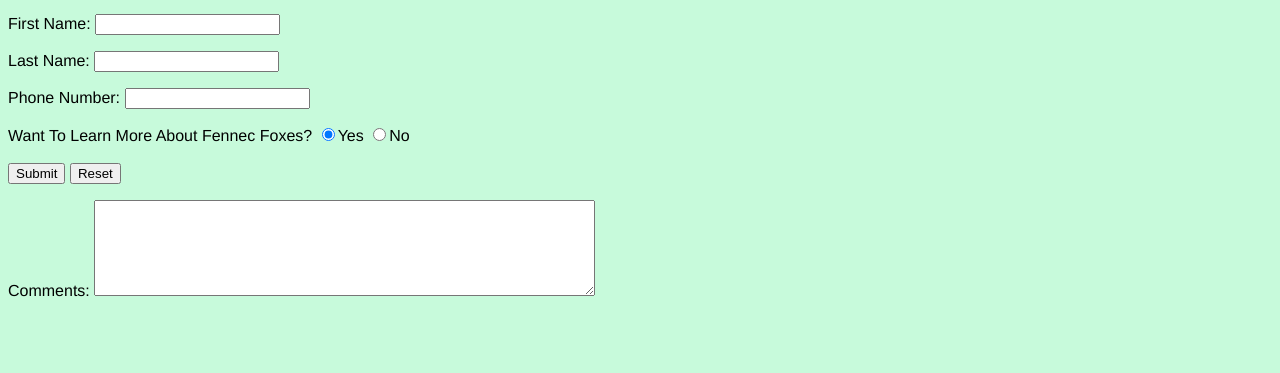
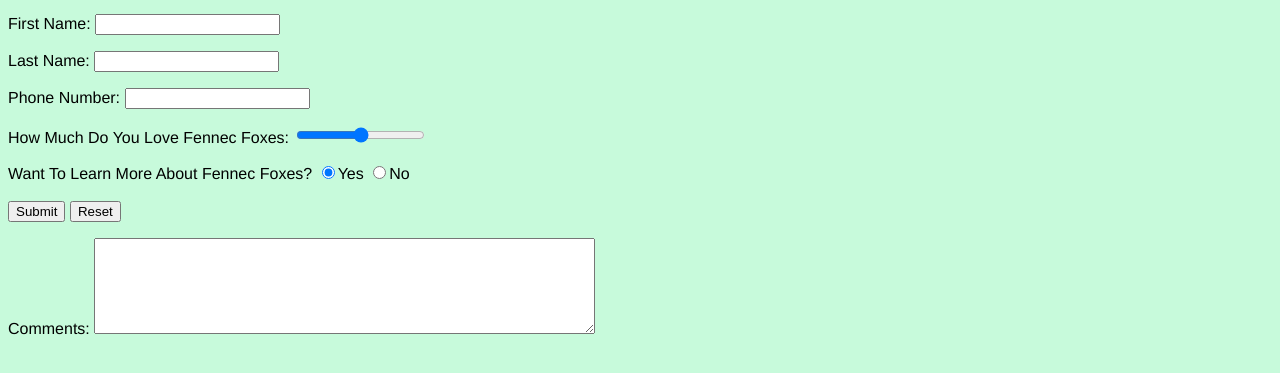
Before and after one commit to Januarybaby91/assignment4, a plain HTML site: page contact.html in a window 1280 px wide. Shown: the part 139-512 px from the top of the page. Drawn offline with Linux system fonts and the light colour scheme.

Commit message:
finished forms

```diff
--- a/contact.html
+++ b/contact.html
@@ -41,6 +41,9 @@
 
             <p><label for="phonenumber">Phone Number:</label>
                 <input type=text name="phonenumber" id="phonenumber"></p>
+
+            <p><label for="choice">How Much Do You Love Fennec Foxes:</label>
+                <input type=range name="choice" id="choice" min="1" max="100"></p>
 
             <div>
                 <label for="Foxes">Want To Learn More About Fennec Foxes?</label>
```
